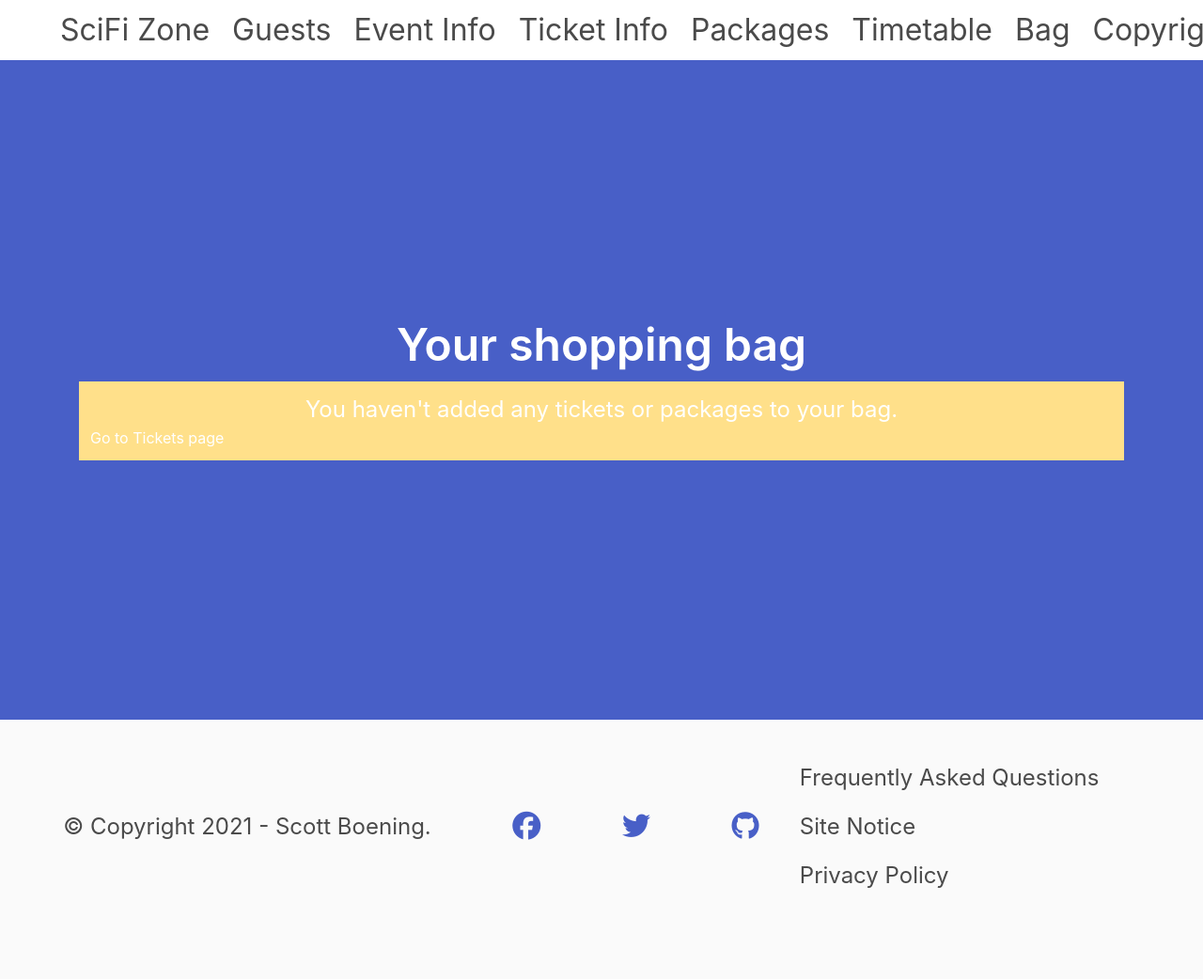
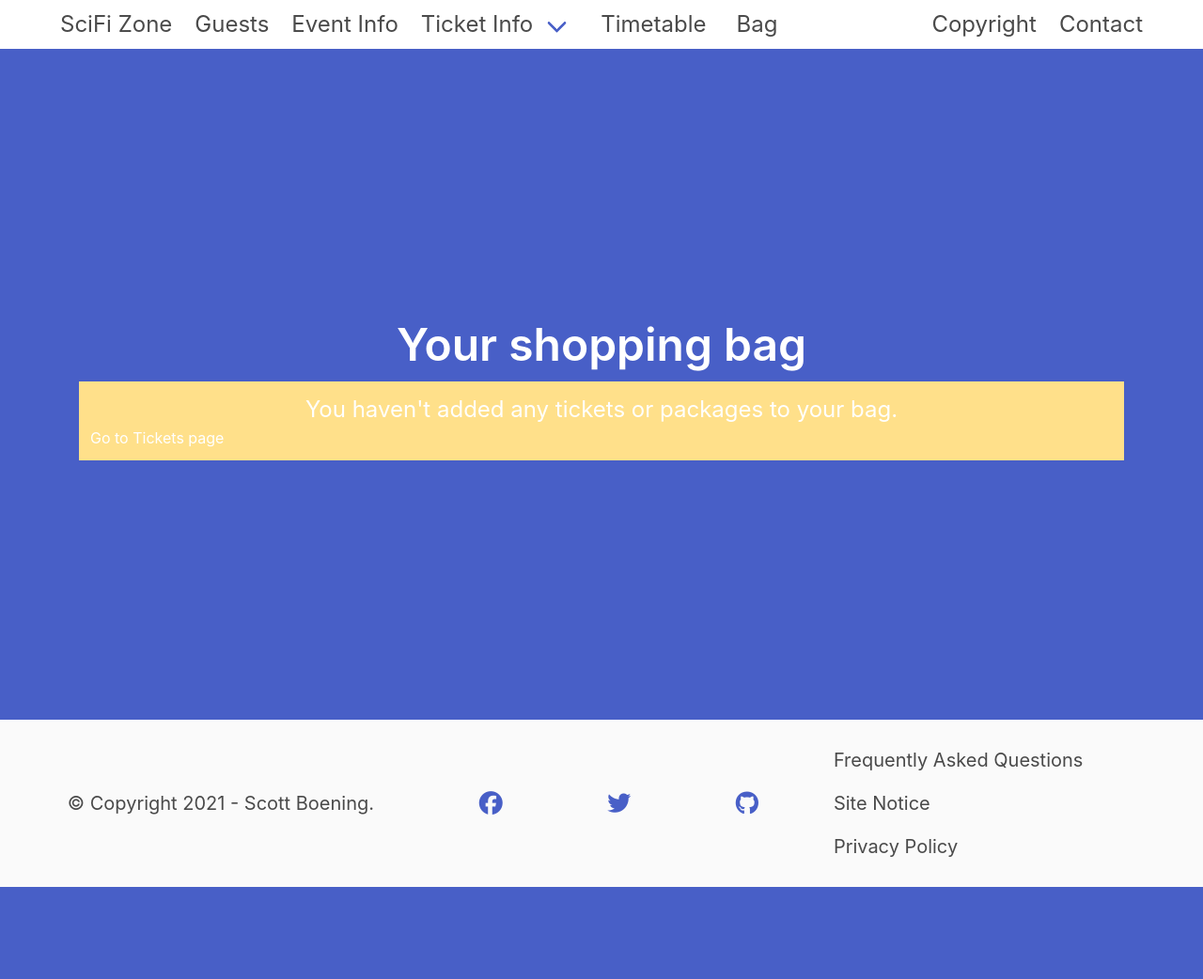
Before and after one commit to Ryagg/scifi_zone, a Django app: page /bag/ in a window 1280 px wide. Shown: the whole page at 94% size. After the commit the page ends 944 px from the top, so only its background shows below. Run offline with Django 3.2, Linux system fonts and the light colour scheme; some libraries are stand-ins or nearby versions.

Commit message:
refactor: Update navbar and footer
Add dropdown menu to navbar to save space
Add shopping bag icon
Reduce footer spacing and text size

```diff
--- a/static/css/base.css
+++ b/static/css/base.css
@@ -0,0 +1,4 @@
+/*----- FOOTER -----*/
+.footer_padding--less {
+    padding: 2rem 1rem 2rem;
+}
--- a/templates/includes/footer.html
+++ b/templates/includes/footer.html
@@ -1,34 +1,35 @@
 <!-- footer -->
 <footer id="footer" class="footer footer_padding--less">
     <div class="level">
-        <div class="level-item is-size-4">
+        <div class="level-item is-size-5">
             &copy; Copyright 2021 - Scott Boening.
         </div>
-        <div class="level-item is-size-4">
+        <div class="level-item is-size-5">
             <a href="http://www.facebook.com/" target="_blank" rel="noopener noreferrer">
                 <i class="fab fa-lg fa-facebook footer_social" aria-hidden="true"></i>
                 <span class="sr-only sr-only-focusable has-text-black">Facebook</span>
             </a>
         </div>
-        <div class="level-item is-size-4">
+        <div class="level-item is-size-5">
             <a href="http://www.twitter.com/scottboening" target="_blank" rel="noopener noreferrer">
                 <i class="fab fa-lg fa-twitter footer_social" aria-hidden="true"></i>
                 <span class="sr-only sr-only-focusable has-text-black">Twitter</span>
             </a>
         </div>
-        <div class="level-item is-size-4">
+        <div class="level-item is-size-5">
             <a href="https://github.com/Ryagg" target="_blank" rel="noopener noreferrer">
                 <i class="fab fa-lg fa-github footer_social" aria-hidden="true"></i>
                 <span class="sr-only sr-only-focusable has-text-black">Github profile</span>
             </a>
         </div>
-        <div class="level-item is-size-4">
+        <div class="level-item is-size-5 ml-5">
             <div class="tile is-ancestor">
-                <div class="tile is-vertical">
+                <div class="tile is-vertical has-text-centered">
                     <a class="tile navbar-item" href="">Frequently Asked Questions</a>
                     <a class="tile navbar-item" href="">Site Notice</a>
                     <a class="tile navbar-item" href="">Privacy Policy</a>
                 </div>
             </div>
         </div>
+    </div>
 </footer>
--- a/templates/includes/navbar.html
+++ b/templates/includes/navbar.html
@@ -1,8 +1,8 @@
     <!-- Navbar -->
-    <nav id="navbar" class="navbar is-size-3 is-fixed-top is-transparent">
+    <nav id="navbar" class="navbar is-size-4 is-fixed-top is-transparent">
         <div class="container">
             <div class="navbar-brand">
-                <a class="navbar-item" href="">
+                <a class="navbar-item" href="{% url 'home' %}">
                     SciFi Zone
                 </a>
                 <span id="navbar-burger" class="navbar-burger burger" data-target="navbarMenu" tabindex="0">
@@ -19,17 +19,18 @@
                     <a class="navbar-item" href="">
                         Event Info
                     </a>
-                    <a class="navbar-item" href="{% url 'tickets' %}">
-                        Ticket Info
-                    </a>
-                    <a class="navbar-item" href="{% url 'packages' %} ">
-                        Packages
-                    </a>
+                    <div class="navbar-item has-dropdown is-hoverable" tabindex="0">
+                        <a class="navbar-link">Ticket Info</a>
+                        <div class="navbar-dropdown is-boxed">
+                            <a href="{% url 'tickets' %}" class="navbar-item is-size-4">Tickets</a>
+                            <a href="{% url 'packages' %}" class="navbar-item is-size-4">Packages</a>
+                        </div>
+                    </div>
                     <a class="navbar-item" href="">
                         Timetable
                     </a>
                     <a class="navbar-item" href="{% url 'view_bag' %} ">
-                        Bag
+                        <span class="mr-2"><i class="fal fa-bags-shopping"></i></span> Bag
                     </a>
                 </div>
                 <div class="navbar-end">
```
